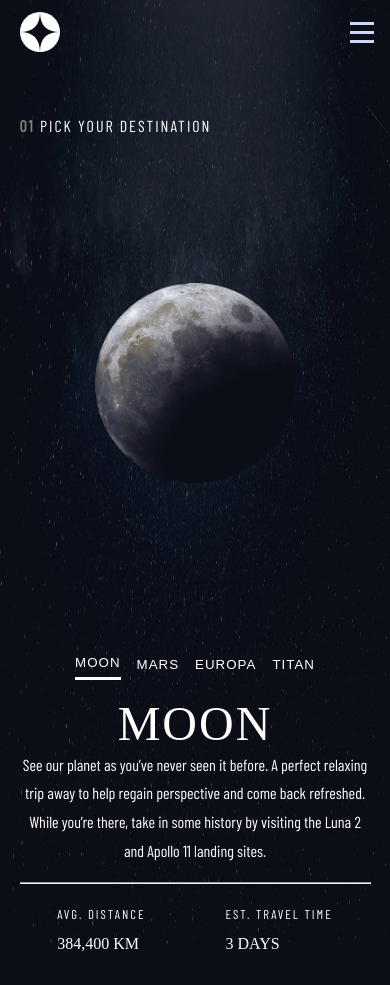
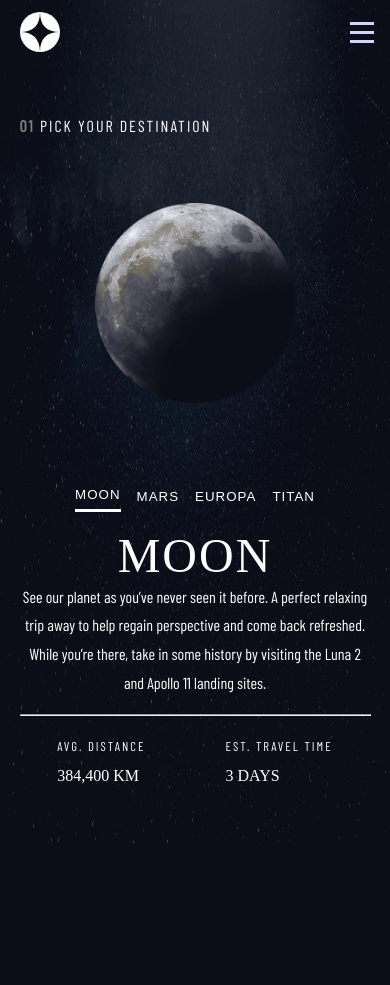
Before and after one commit to huongw/space-tourism, a React (Create React App) app: page /destination in a window 390 px wide. Shown: the top 985 px of the page. After the commit the page ends 844 px from the top, so only its background shows below. Built offline with nearby package versions, Linux system fonts and the light colour scheme; a web font is replaced by a local one.

Commit message:
reduce height and move to different media query

```diff
--- a/src/components/Destination/Destination.css
+++ b/src/components/Destination/Destination.css
@@ -13,7 +13,6 @@
   max-width: 600px;
   min-width: 400px;
   flex: 1;
-  min-height: 25em;
 }
 
 img {
@@ -147,4 +146,7 @@ button:not(.active):hover {
   .dist-travel p {
     font-size: 1em;
   }
+  .img-wrapper {
+    min-height: 15em;
+  }
 }
```
